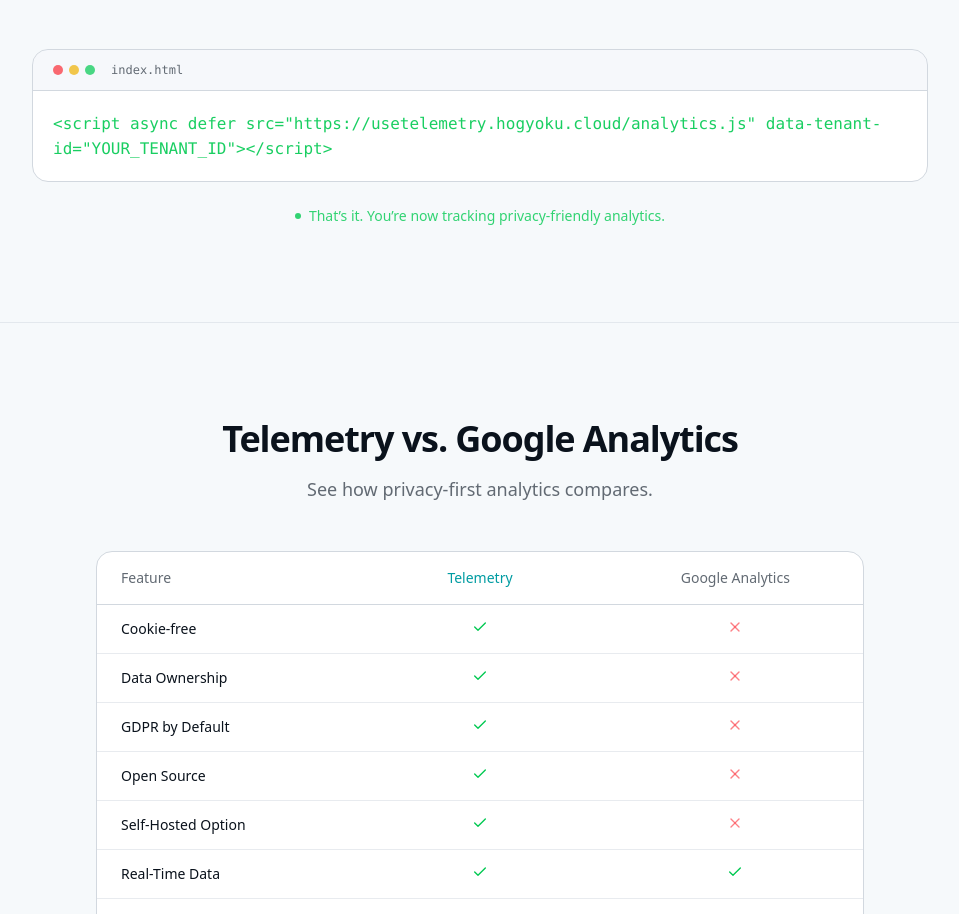
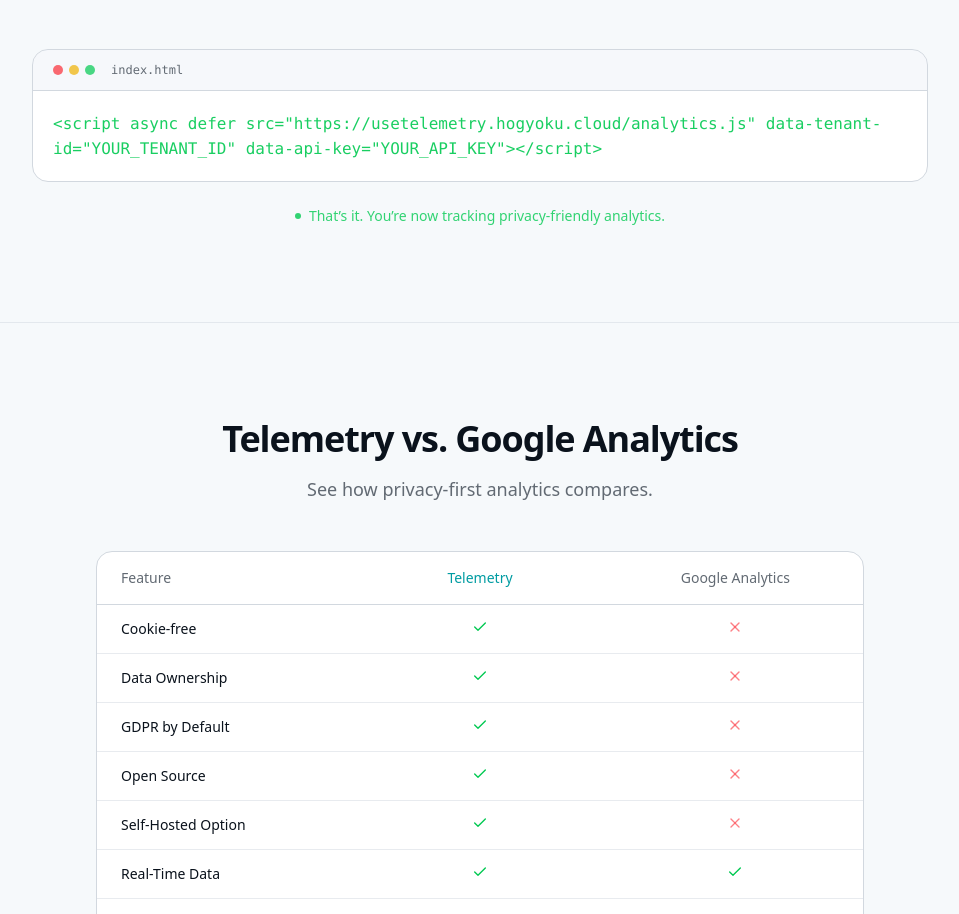
Before and after one commit to atharvdange618/Telemetry, a React (Vite) app in the folder dashboard/: page / in a window 1280 px wide. Shown: the part 1970-2884 px from the top of the page, without its empty margins (160-1119 px from the left). Built offline with nearby package versions, Linux system fonts and the light colour scheme; no server answers; a web font is replaced by a local one.

Commit message:
fix: add data-api-key to HowItWorks embed script example

```diff
--- a/dashboard/src/components/HowItWorksSection.tsx
+++ b/dashboard/src/components/HowItWorksSection.tsx
@@ -23,7 +23,7 @@
           </div>
           <div className="p-5 text-left overflow-x-auto">
             <code className="text-sm md:text-base font-mono text-green-500/90">
-              {'<script async defer src="https://usetelemetry.hogyoku.cloud/analytics.js" data-tenant-id="YOUR_TENANT_ID"></script>'}
+              {'<script async defer src="https://usetelemetry.hogyoku.cloud/analytics.js" data-tenant-id="YOUR_TENANT_ID" data-api-key="YOUR_API_KEY"></script>'}
             </code>
           </div>
         </div>
```
